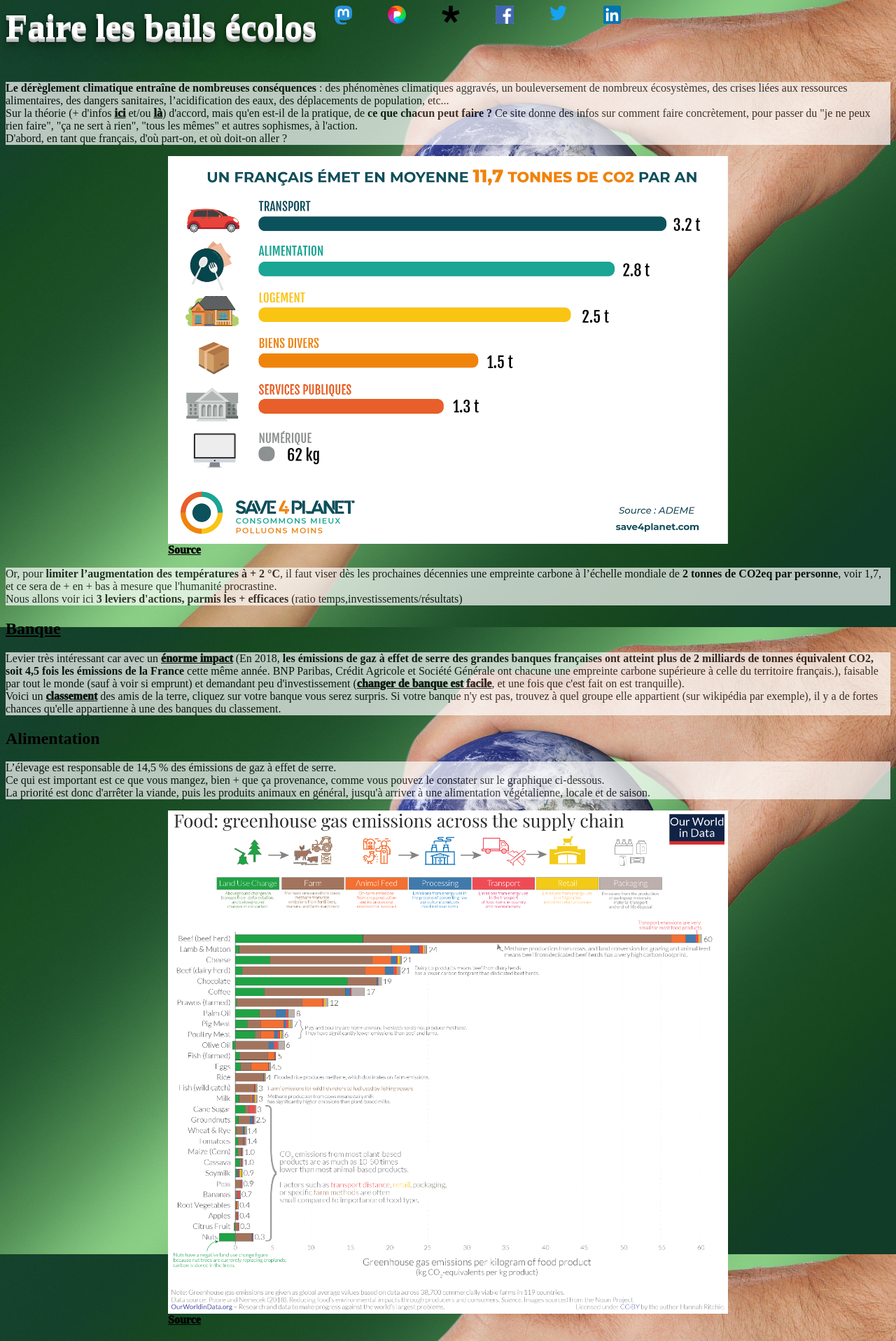
After one commit to Quentin-BLANC/Checkpoint-4, a Symfony app: template templates/home/index.html.twig in a window 1280 px wide. The commit adds this page. Shown: the top 1916 px of the page at 70% size. Run offline with Twig, Linux system fonts and the light colour scheme; the template is opened without the code that fills it, so the values that code supplies are empty; some libraries are stand-ins or nearby versions.

Commit message:
skeleton of the site

```diff
--- /dev/null
+++ b/public/styles/baseStyle.css
@@ -0,0 +1,59 @@
+body {
+    background-image: url(/Images/world-passage-generation.jpg);
+    background-attachment: fixed;
+    background-size: cover;
+}
+
+h1 {
+    font-size: 4vw;
+    margin-top: 0;
+    text-shadow:0 1px 0 #ccc,
+               0 2px 0 #c9c9c9,
+               0 3px 0 #bbb,
+               0 4px 0 #b9b9b9,
+               0 5px 0 #aaa,
+               0 6px 1px rgba(0,0,0,.1),
+               0 0 5px rgba(0,0,0,.1),
+               0 1px 3px rgba(0,0,0,.3),
+               0 3px 5px rgba(0,0,0,.2),
+               0 5px 10px rgba(0,0,0,.25),
+               0 10px 10px rgba(0,0,0,.2),
+               0 20px 20px rgba(0,0,0,.15);color:#fff;
+}
+
+a {
+    color: black;
+    font-weight: 1000;
+}
+
+header {
+    display: flex;
+}
+
+.socialMediaLogos {
+    display: flex;
+}
+
+.socialMediaLogos img {
+    width: 2vw;
+    margin: 0 2vw;
+}
+
+.socialMediaLogos p {
+    visibility: hidden;
+}
+
+.socialMediaLogos p:hover {
+    visibility: visible;
+}
+
+img, .source {
+    width: 100vh;
+    display: block;
+    margin: auto;
+}
+
+p {
+    background-color: #ffffff;
+    opacity: 0.7;
+  }
--- a/templates/base.html.twig
+++ b/templates/base.html.twig
@@ -2,12 +2,44 @@
 <html>
     <head>
         <meta charset="UTF-8">
-        <title>{% block title %}Welcome!{% endblock %}</title>
+        <title>{% block title %}Faire les bails écolos{% endblock %}</title>
+        <link rel="stylesheet" href="/styles/baseStyle.css">
         {% block stylesheets %}{% endblock %}
-
-        {% block javascripts %}{% endblock %}
     </head>
     <body>
-        {% block body %}{% endblock %}
+        <header>
+            <a href="http://localhost:8000" style="text-decoration:none"><h1>Faire les bails écolos</h1></a>
+            <div class="socialMediaLogos">
+                <a href="https://joinmastodon.org/" target="_blank">
+                    <img src="/Images/logo/mastodon-logo.png" alt="Mastodon logo">
+                    <p>Mastodon</p>
+                </a>
+                <a href="https://pixelfed.org/" target="_blank">
+                    <img src="/Images/logo/pixelfed-logo.png" alt="Pixelfed logo">
+                    <p>Pixelfed</p>
+                </a>
+                <a href="https://diasporafoundation.org" target="_blank">
+                    <img src="/Images/logo/diaspora-logo.png" alt="Diaspora logo">
+                    <p>Diaspora</p>
+                </a>
+                <a href="https://www.facebook.com/" target="_blank">
+                    <img src="/Images/logo/facebook-logo.png" alt="Facebook logo">
+                    <p>Facebook</p>
+                </a>
+                <a href="https://twitter.com/?lang=fr" target="_blank">
+                    <img src="/Images/logo/twitter-logo.png" alt="Twitter logo">
+                    <p>Twitter</p>
+                </a>
+                <a href="https://www.linkedin.com/feed/" target="_blank">
+                    <img src="/Images/logo/linkedin-logo.png" alt="Linkedin logo">
+                    <p>Linkedin</p>
+                </a>
+            </div>
+        </header>
+        <body>
+            {% block body %}{% endblock %}
+        </body>
+        <footer>
+        </footer>
     </body>
 </html>
--- /dev/null
+++ b/templates/home/index.html.twig
@@ -0,0 +1,46 @@
+{% extends 'base.html.twig' %}
+
+{% block body %}
+    <p>
+        <b>Le dérèglement climatique entraîne de nombreuses conséquences</b> : des phénomènes climatiques aggravés, un bouleversement de nombreux écosystèmes, des crises liées aux ressources alimentaires, des dangers sanitaires, l’acidification des eaux, des déplacements de population, etc...<br>
+        Sur la théorie (+ d'infos <a href="https://citoyenspourleclimat.org/wp-content/uploads/2019/03/ResumeGIEC-CPLC-web.pdf" target="_blank">ici</a> et/ou <a href="https://www.ecologie.gouv.fr/changement-climatique-causes-effets-et-enjeux" target="_blank">là</a>) d'accord, mais qu'en est-il de la pratique, de <b>ce que chacun peut faire ?</b>
+        Ce site donne des infos sur comment faire concrètement, pour passer du "je ne peux rien faire", "ça ne sert à rien", "tous les mêmes" et autres sophismes, à l'action.<br>
+        D'abord, en tant que français, d'où part-on, et où doit-on aller ?
+    </p>
+    <img src="/Images/empreinte-carbone-moyenne-dun-français.png" alt="Empreinte Carbone Moyenne d’un Français">
+    <a class="source" href="https://save4planet.com/ecologie/129/empreinte-carbone">Source</a>
+    <p>
+        Or, pour <b>limiter l’augmentation des températures à + 2 °C</b>, il faut viser dès les prochaines décennies une empreinte carbone à l’échelle mondiale de <b>2 tonnes de CO2eq par personne</b>, voir 1,7, et ce sera de + en + bas à mesure que l'humanité procrastine.<br>
+        Nous allons voir ici <b>3 leviers d'actions, parmis les + efficaces</b> (ratio temps,investissements/résultats)
+    </p>
+
+    <a href ="http://localhost:8000/banque"><h2>Banque</h2></a>
+    <p>
+        Levier très intéressant car avec un <a href="https://www.amisdelaterre.org/lempreinte-carbone-colossale-des-banques-francaises/" target="_blank">énorme impact</a> (En 2018, <b>les émissions de gaz à effet de serre des grandes banques françaises ont atteint plus de 2 milliards de tonnes équivalent CO2, soit 4,5 fois les émissions de la France</b> cette même année. BNP Paribas, Crédit Agricole et Société Générale ont chacune une empreinte carbone supérieure à celle du territoire français.), faisable par tout le monde (sauf à voir si emprunt) et demandant peu d'investissement (<a href="https://www.economie.gouv.fr/particuliers/mobilite-bancaire-changer-banque" target="_blank">changer de banque est facile</a>, et une fois que c'est fait on est tranquille).<br>
+        Voici un <a href="http://financeresponsable.org/entreprise.php" target="_blank">classement</a> des amis de la terre, cliquez sur votre banque vous serez surpris. Si votre banque n'y est pas, trouvez à quel groupe elle appartient (sur wikipédia par exemple), il y a de fortes chances qu'elle appartienne à une des banques du classement.
+    </p>
+
+    <h2>Alimentation</h2>
+    <p>
+        L’élevage est responsable de 14,5 % des émissions de gaz à effet de serre.<br>
+        Ce qui est important est ce que vous mangez, bien + que ça provenance, comme vous pouvez le constater sur le graphique ci-dessous.<br>
+        La priorité est donc d'arrêter la viande, puis les produits animaux en général, jusqu'à arriver à une alimentation végétalienne, locale et de saison.
+    </p>
+    <img src="Images/Environmental-impact-of-food-by-life-cycle-stage.png" alt="Environmental impact of food by life cycle stage.png">
+    <a class="source" href="https://ourworldindata.org/food-choice-vs-eating-local?fbclid=IwAR3gmi7kOPnaQf4ia12I57vHZm0Y9IJyClJpHJx-plPqmeS0gamAbI1-7ns">Source</a>
+
+    <h2>Transport</h2>
+    <p>
+        Comme le montre le premier graphique, le transport est le secteur avec l'empreinte carbone la + forte pour un français.<br>
+        Commencez par ne plus prendre l'avion, le moyen de transport le + polluant avec la voiture. Ensuite au mieux le combo train/vélo dans la mesure du possible, sinon voiture/vélo ou 2 roues.
+    </p>
+    <img src="/Images/emissions-CO2-par-moyen-de-transport.jpg" alt="Environmental impact of food by life cycle stage.png">
+    <a class="source" href="https://www.tourdumondiste.com/limiter-son-empreinte-ecologique-en-voyage">Source</a>
+
+    <h2>BONUS: politique(vote)</h2>
+    <p>
+        Egalement un levier avec un fort potentiel (vous pouvez comparer ce qui se fait dans une ville à la mairie écolo comparée à une mairie de droite par exemple). L'investissement de base est faible : c'est voter. (Après rien ne vous empêche de + vous impliquer).<br>
+        <a href="https://wegreen.fr/system/files/2020-03/Tract-RV2.pdf" target="_blank">Ici</a> un exemple sur Tours, qui compare le programme de différent candidats.
+    </p>
+
+{% endblock %}
```
Also changed, not shown: src/Controller/BankController.php (added, +18 -0 lines), src/Controller/HomeController.php (added, +18 -0 lines), src/Entity/Comment.php (added, +75 -0 lines), src/Repository/CommentRepository.php (added, +50 -0 lines), templates/bank.html.twig (added, +11 -0 lines), public/Images/Environmental-impact-of-food-by-life-cycle-stage.png (added), public/Images/emissions-CO2-par-moyen-de-transport.jpg (added), public/Images/empreinte-carbone-moyenne-dun-français.png (added), public/Images/logo/diaspora-logo.png (added), public/Images/logo/facebook-logo.png (added), public/Images/logo/linkedin-logo.png (added), public/Images/logo/mastodon-logo.png (added), public/Images/logo/pixelfed-logo.png (added), public/Images/logo/twitter-logo.png (added), 3 more files.
